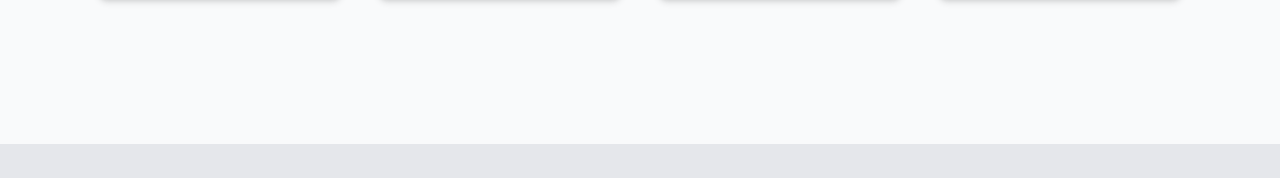
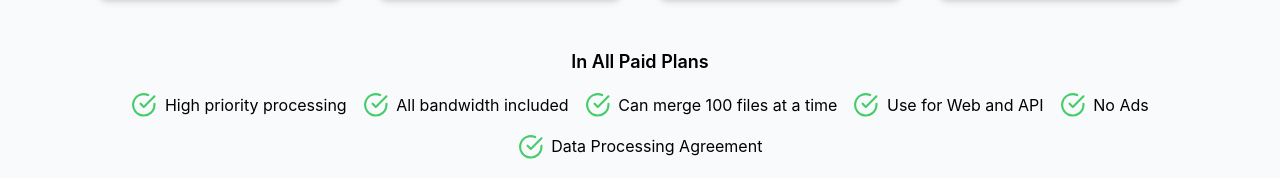
Before and after one commit to PawDevUK/filesconverto, a Next.js app: page /PremiumPrices in a window 1280 px wide. Shown: the part 770-948 px from the top of the page. Built offline with nearby package versions, Linux system fonts and the light colour scheme.

Commit message:
Added  InPaidPlan.tsx

```diff
--- /dev/null
+++ b/app/PremiumPrices/InPaidPlan.tsx
@@ -0,0 +1,113 @@
+import React from 'react';
+
+const InPaidPlan: React.FC = () => (
+	<div className='text-center'>
+		<h3 className='text-lg font-semibold mb-4'>In All Paid Plans</h3>
+		<ul className='flex flex-wrap justify-center items-center gap-4'>
+			<li className='flex items-center space-x-2'>
+				<svg
+					xmlns='http://www.w3.org/2000/svg'
+					width='1.6em'
+					height='1.6em'
+					viewBox='0 0 24 24'
+					fill='none'
+					stroke='currentColor'
+					strokeWidth={2}
+					strokeLinecap='round'
+					strokeLinejoin='round'
+					style={{ color: 'var(--color-primary)' }}>
+					<path d='M22 11.08V12a10 10 0 1 1-5.93-9.14' />
+					<polyline points='22 4 12 14.01 9 11.01' />
+				</svg>
+				<span>High priority processing</span>
+			</li>
+			<li className='flex items-center space-x-2'>
+				<svg
+					xmlns='http://www.w3.org/2000/svg'
+					width='1.6em'
+					height='1.6em'
+					viewBox='0 0 24 24'
+					fill='none'
+					stroke='currentColor'
+					strokeWidth={2}
+					strokeLinecap='round'
+					strokeLinejoin='round'
+					style={{ color: 'var(--color-primary)' }}>
+					<path d='M22 11.08V12a10 10 0 1 1-5.93-9.14' />
+					<polyline points='22 4 12 14.01 9 11.01' />
+				</svg>
+				<span>All bandwidth included</span>
+			</li>
+			<li className='flex items-center space-x-2'>
+				<svg
+					xmlns='http://www.w3.org/2000/svg'
+					width='1.6em'
+					height='1.6em'
+					viewBox='0 0 24 24'
+					fill='none'
+					stroke='currentColor'
+					strokeWidth={2}
+					strokeLinecap='round'
+					strokeLinejoin='round'
+					style={{ color: 'var(--color-primary)' }}>
+					<path d='M22 11.08V12a10 10 0 1 1-5.93-9.14' />
+					<polyline points='22 4 12 14.01 9 11.01' />
+				</svg>
+				<span>Can merge 100 files at a time</span>
+			</li>
+			<li className='flex items-center space-x-2'>
+				<svg
+					xmlns='http://www.w3.org/2000/svg'
+					width='1.6em'
+					height='1.6em'
+					viewBox='0 0 24 24'
+					fill='none'
+					stroke='currentColor'
+					strokeWidth={2}
+					strokeLinecap='round'
+					strokeLinejoin='round'
+					style={{ color: 'var(--color-primary)' }}>
+					<path d='M22 11.08V12a10 10 0 1 1-5.93-9.14' />
+					<polyline points='22 4 12 14.01 9 11.01' />
+				</svg>
+				<span>Use for Web and API</span>
+			</li>
+			<li className='flex items-center space-x-2'>
+				<svg
+					xmlns='http://www.w3.org/2000/svg'
+					width='1.6em'
+					height='1.6em'
+					viewBox='0 0 24 24'
+					fill='none'
+					stroke='currentColor'
+					strokeWidth={2}
+					strokeLinecap='round'
+					strokeLinejoin='round'
+					style={{ color: 'var(--color-primary)' }}>
+					<path d='M22 11.08V12a10 10 0 1 1-5.93-9.14' />
+					<polyline points='22 4 12 14.01 9 11.01' />
+				</svg>
+				<span>No Ads</span>
+			</li>
+			<li className='flex items-center space-x-2'>
+				<svg
+					xmlns='http://www.w3.org/2000/svg'
+					width='1.6em'
+					height='1.6em'
+					viewBox='0 0 24 24'
+					fill='none'
+					stroke='currentColor'
+					strokeWidth={2}
+					strokeLinecap='round'
+					strokeLinejoin='round'
+					style={{ color: 'var(--color-primary)' }}>
+					<path d='M22 11.08V12a10 10 0 1 1-5.93-9.14' />
+					<polyline points='22 4 12 14.01 9 11.01' />
+				</svg>
+				<span>Data Processing Agreement</span>
+			</li>
+		</ul>
+	</div>
+);
+
+export default InPaidPlan;
--- a/app/PremiumPrices/page.tsx
+++ b/app/PremiumPrices/page.tsx
@@ -2,6 +2,7 @@
 import React, {useEffect} from 'react';
 import MainPage from '../pages/main';
 import PricingCard from '../components/ui/card';
+import InPaidPlan from '@/app/PremiumPrices/InPaidPlan';
 import FairPricing from '@/app/PremiumPrices/FairPricing';
 import{ price_Plans, pricePlans }from 'app/store/data'
 import './premium.css'
@@ -19,6 +20,7 @@ const PremiumPrices:React.FC<price_Plans>=() =>{
         <PricingCard key={index} {...plan} />
       ))}
     </div>
+    <InPaidPlan></InPaidPlan>
    </MainPage>
   )
 }
```
